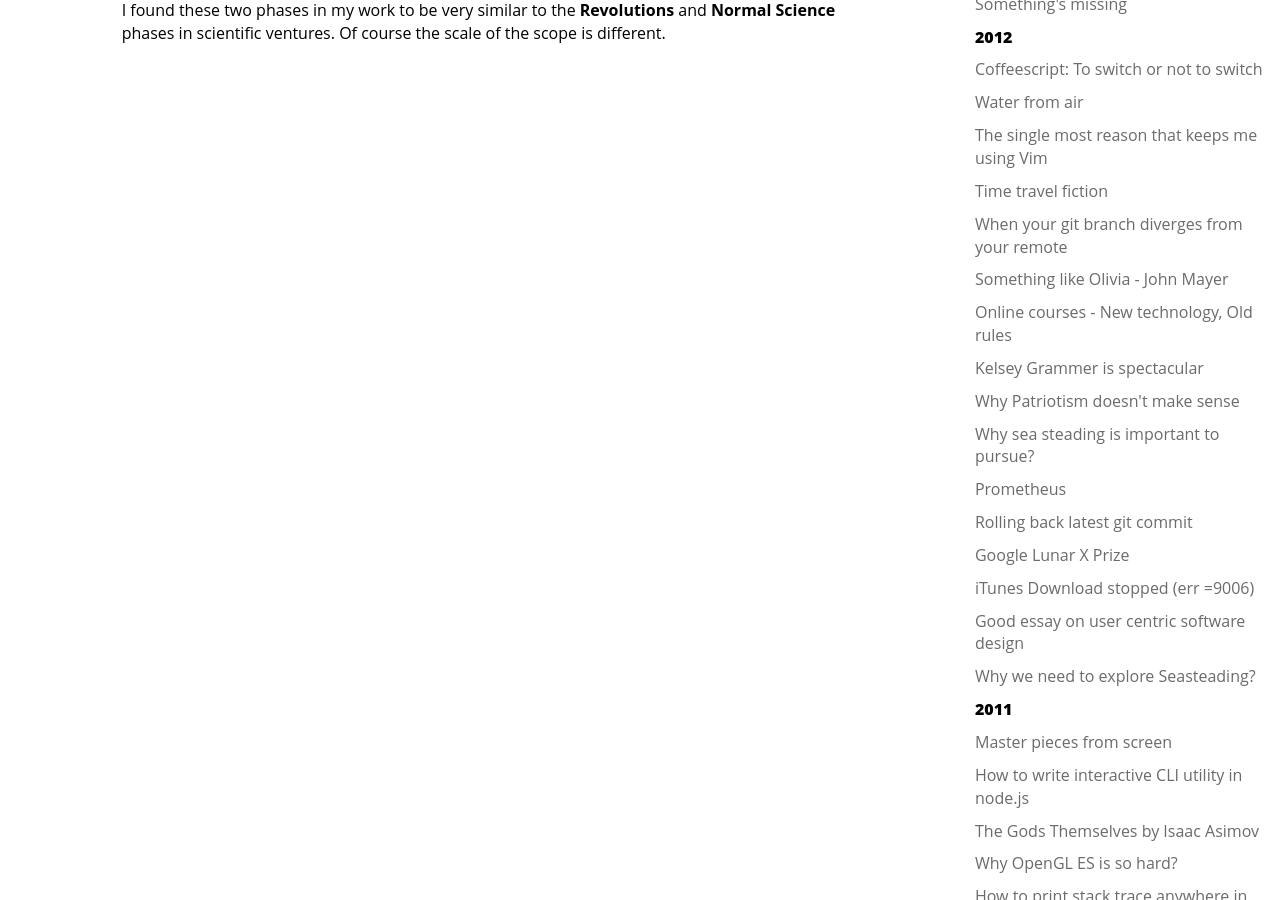
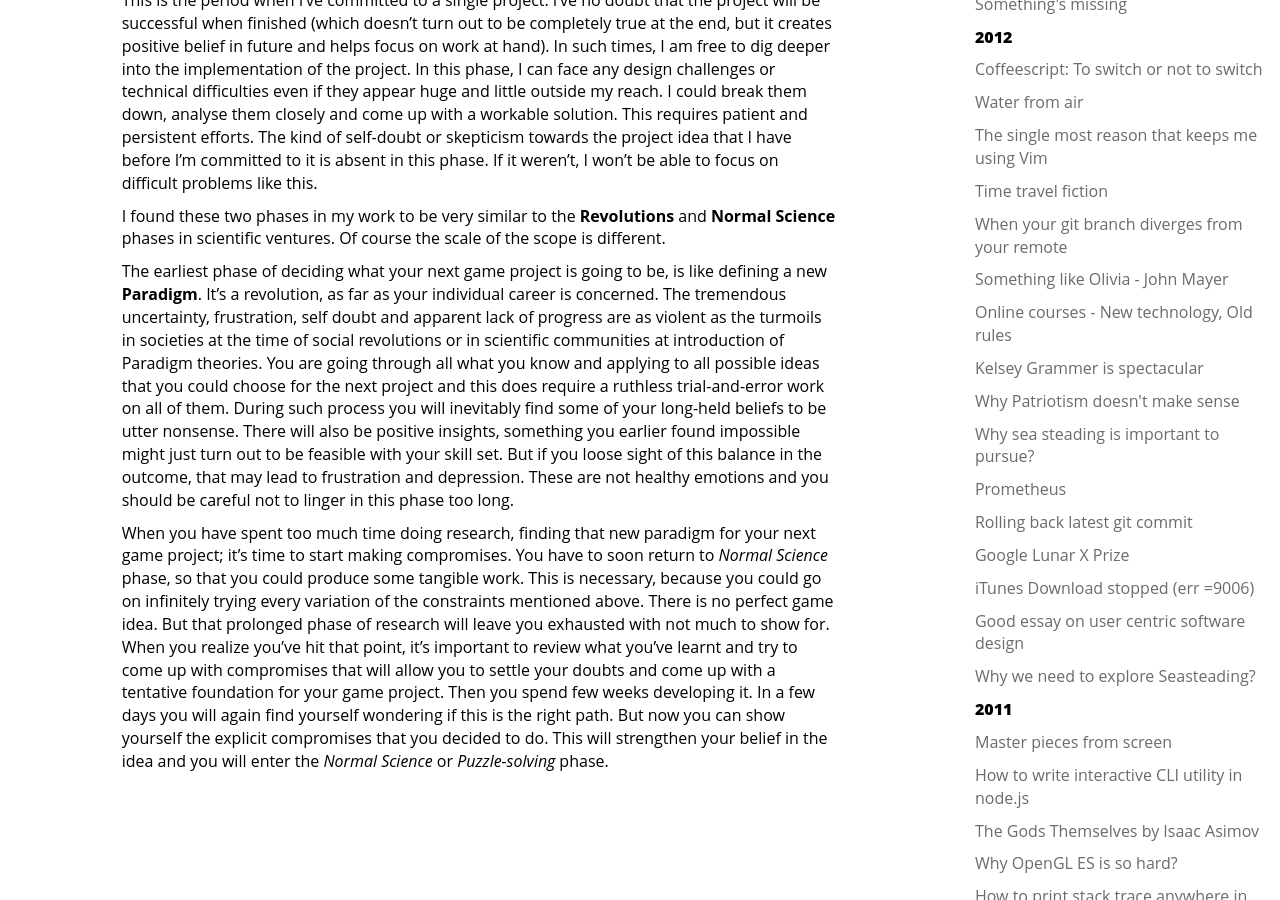
Before and after one commit to jay3sh/mepage, a Jekyll site: the page built from _posts/2018-12-08-lessons-solo-enterpreneur-sosr.md, in a window 1280 px wide and 900 px high, scrolled down 1251 px. Built offline with Jekyll 4.4.1, drawn with Linux system fonts in a browser that asks for light colours; some of the changed text lies outside the part shown.

Commit message:
Update 2018-12-08-lessons-solo-enterpreneur-sosr.md

```diff
--- a/_posts/2018-12-08-lessons-solo-enterpreneur-sosr.md
+++ b/_posts/2018-12-08-lessons-solo-enterpreneur-sosr.md
@@ -10,9 +10,9 @@
 
 Here's a short summary of the ideas in this book that are relevant to this topic. SOSR categorizes all the scientific research into two types - Normal science and Revolutions.
 
-**Normal science** is what most of the research that we know. SOSR defines it as *research firmly based upon one or more past scientific achievements, achievements that some particular scientific community acknowledges for a time as supplying foundation for its further practice*.
+**Revolutions** in scientific fields happen when a new **Paradigm** theory is introduced. For e.g. Newton's theory of Gravity, Einstein's theory of relativity, Darwin's theory of evolution, etc. These theories are revolutionary, because they provide a framework that their predecessors failed to provide and they are able to guide future research in the field unlike other competiting theories.
 
-**Revolutions** on the other hand happen rarely and they define new Paradigms that change the way scientists look at the problems. The examples of this are the theories developed by Newton, Darwin, Einstein, Maxwell, in their respective fields and times. The book elaborates on the nature of each kind of research and why each are inevitable.
+**Normal science** is what most of the research that we know. It's the research that takes place in the framework defined by a *Paradigm* theory. SOSR defines it as the *research firmly based upon one or more past scientific achievements, achievements that some particular scientific community acknowledges for a time as supplying foundation for its further practice*. The new practitioners of the scientific field (students) are taught about the current Paradigm's framework from textbooks. They become researchers, whose main job is to verify the implications of paradigm theory - thus strengthening the theory or reconciling any apparent exceptions to it. When the scienfitic field ends up with multitudes of irreconcilable facts, it's time for another revolution (for e.g. After two centuries of Newtonian Gravity it was time for Einstein's relativity theory). Kuhn describes this *Normal Science* as puzzle-solving phase. Scientists are solving difficult problems, but the shape of the possible solutions is known to some extent. This makes the problem like a puzzle and is helpfun in keeping the scientist motivated in finding the solution.
 
 Determine which game to make is a very difficult question, especially when it's also supposed to be your principal source of income. You want to make a game that satisfies many constraints, for e.g.
 
@@ -30,3 +30,7 @@
 However in past 3 years, I've also had periods of time when I am not facing such uncertainty. This is the period when I've committed to a single project. I've no doubt that the project will be successful when finished (which doesn't turn out to be completely true at the end, but it creates positive belief in future and helps focus on work at hand). In such times, I am free to dig deeper into the implementation of the project. In this phase, I can face any design challenges or technical difficulties even if they appear huge and little outside my reach. I could break them down, analyse them closely and come up with a workable solution. This requires patient and persistent efforts. The kind of self-doubt or skepticism towards the project idea that I have before I'm committed to it is absent in this phase. If it weren't, I won't be able to focus on difficult problems like this.
 
 I found these two phases in my work to be very similar to the **Revolutions** and **Normal Science** phases in scientific ventures. Of course the scale of the scope is different.
+
+The earliest phase of deciding what your next game project is going to be, is like defining a new **Paradigm**. It's a revolution, as far as your individual career is concerned. The tremendous uncertainty, frustration, self doubt and apparent lack of progress are as violent as the turmoils in societies at the time of social revolutions or in scientific communities at introduction of Paradigm theories. You are going through all what you know and applying to all possible ideas that you could choose for the next project and this does require a ruthless trial-and-error work on all of them. During such process you will inevitably find some of your long-held beliefs to be utter nonsense. There will also be positive insights, something you earlier found impossible might just turn out to be feasible with your skill set. But if you loose sight of this balance in the outcome, that may lead to frustration and depression. These are not healthy emotions and you should be careful not to linger in this phase too long.
+
+When you have spent too much time doing research, finding that new paradigm for your next game project; it's time to start making compromises. You have to soon return to *Normal Science* phase, so that you could produce some tangible work. This is necessary, because you could go on infinitely trying every variation of the constraints mentioned above. There is no perfect game idea. But that prolonged phase of research will leave you exhausted with not much to show for. When you realize you've hit that point, it's important to review what you've learnt and try to come up with compromises that will allow you to settle your doubts and come up with a tentative foundation for your game project. Then you spend few weeks developing it. In a few days you will again find yourself wondering if this is the right path. But now you can show yourself the explicit compromises that you decided to do. This will strengthen your belief in the idea and you will enter the *Normal Science* or *Puzzle-solving* phase.
```
